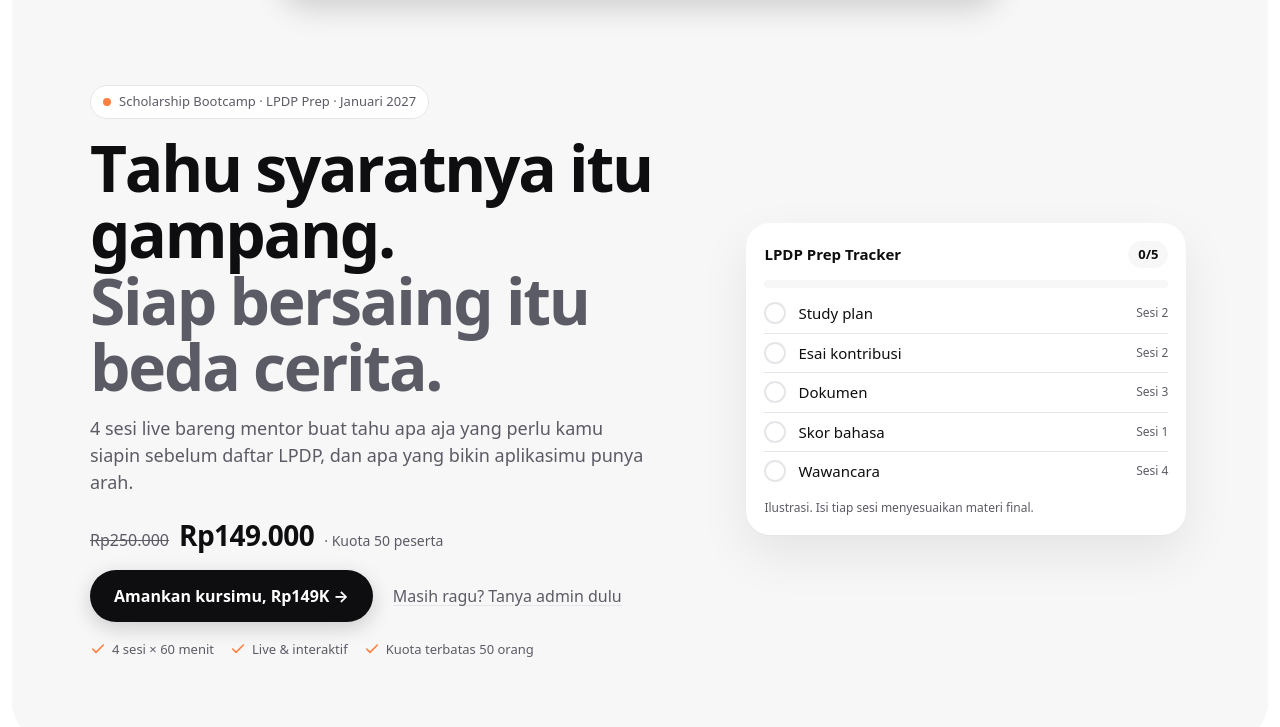
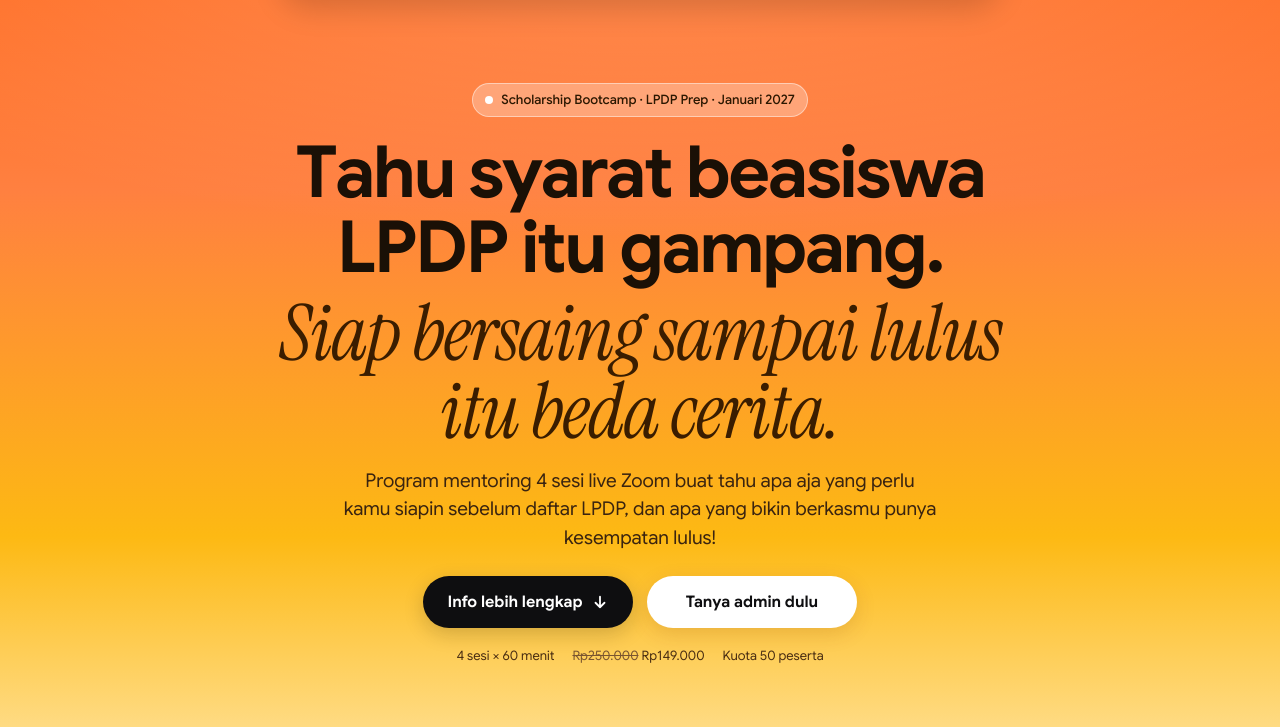
Before and after one commit to raihanhafidh/globalhublp, a plain HTML site: page schoboot/index.html in a window 1280 px wide. Shown: the part 57-784 px from the top of the page. Drawn offline with Linux system fonts and the light colour scheme; a web font is replaced by a local one.

Commit message:
SchoBoot: eased scroll for in-page links, self-hosted fonts
All buttons and links that point to another section scroll with an
eased animation that lands under the navbar, and the pricing card
pulses once on arrival. Google Sans and Instrument Serif are now
self-hosted (OFL) and preloaded, which removes the late font swap
that caused layout work and shift. Rebuilt page and screenshots.

Co-Authored-By: Claude Opus 5.5 <noreply@anthropic.com>

```diff
--- a/schoboot/index.html
+++ b/schoboot/index.html
@@ -6,17 +6,18 @@
 <title>SchoBoot: Bootcamp Persiapan LPDP 2027 | Global Hub</title>
 <meta name="description" content="4 sesi live bareng mentor buat tahu apa aja yang perlu kamu siapin sebelum daftar LPDP. Rp149.000, kuota 50 peserta, Januari 2027.">
 <meta name="robots" content="noindex, nofollow"><!-- selama draft -->
-<meta name="theme-color" content="#ffffff">
+<meta name="theme-color" content="#FF6A1F">
 <link rel="icon" href="https://globalhub.id/home/logos/favicon.svg">
-<link rel="preconnect" href="https://fonts.googleapis.com">
-<link rel="preconnect" href="https://fonts.gstatic.com" crossorigin>
-<!-- Google Sans, sama dengan globalhub.id. Dimuat non-blocking; fallback sans-serif. -->
-<link rel="stylesheet" href="https://fonts.googleapis.com/css2?family=Google+Sans:wght@400;500;700&display=swap" media="print" onload="this.media='all'">
-<noscript><link rel="stylesheet" href="https://fonts.googleapis.com/css2?family=Google+Sans:wght@400;500;700&display=swap"></noscript>
+<!-- Instrument Serif italic (OFL) di-host sendiri + preload -->
+<link rel="preload" href="media/instrument-serif-italic-latin.woff2" as="font" type="font/woff2" crossorigin>
+<!-- Google Sans (OFL, sama dengan globalhub.id) di-host sendiri + preload: tanpa koneksi ke Google Fonts dan tanpa relayout saat font masuk -->
+<link rel="preload" href="media/google-sans-latin.woff2" as="font" type="font/woff2" crossorigin>
 <!-- Tracking: tidak ada pixel/GA/Clarity di draft ini. Klik tombol push `lp_cta_click` ke dataLayer (src/shared.js):
      cta=checkout -> InitiateCheckout, cta=whatsapp -> Contact. TIDAK ada Purchase dari LP; Purchase hanya dari pembayaran terverifikasi.
      Developer: jangan biarkan tag menembak dari localhost/preview. -->
-<style>:root{
+<style>@font-face{font-family:"Google Sans";font-style:normal;font-weight:400 700;font-display:swap;src:url(media/google-sans-latin.woff2) format("woff2")}
+@font-face{font-family:"Instrument Serif";font-style:italic;font-weight:400;font-display:swap;src:url(media/instrument-serif-italic-latin.woff2) format("woff2")}
+:root{
   --bg:#fff; --card:#F7F7F7; --ink:#0E0E10; --muted:#5B5B66; --line:#E6E6EA;
   --yellow:#FDB913; --orange:#FF8040; --green:#1F9D55;
   --r-xl:40px; --r-lg:24px; --r-md:16px;
@@ -26,7 +27,7 @@
 }
 html[data-btn="orange"]{--btn-bg:var(--orange); --btn-fg:#16110c; --btn-shadow:0 6px 20px rgba(255,128,64,.35)}
 *{box-sizing:border-box}
-html{scroll-behavior:smooth;-webkit-text-size-adjust:100%}
+html{-webkit-text-size-adjust:100%}
 body{margin:0;overflow-x:clip;background:var(--bg);color:var(--ink);font-family:var(--font);font-size:16px;line-height:1.5;-webkit-font-smoothing:antialiased}
 img{display:block;max-width:100%}
 a{color:inherit}
@@ -74,41 +75,31 @@ s{color:var(--muted)}
 .nav__cta{display:inline-flex;align-items:center;gap:7px;background:#fff;color:var(--ink);font-weight:700;font-size:14px;text-decoration:none;height:38px;padding:0 14px;border-radius:10px;white-space:nowrap;transition:transform .15s cubic-bezier(.2,.8,.2,1)}
 .nav__cta:active{transform:scale(.97)}
 
-/* ---------- Hero ---------- */
-.hero{padding:84px 0 24px;background:var(--card);margin:8px;border-radius:28px;overflow:hidden}
-.hero__grid{display:grid;gap:24px}
-.h1{font-size:clamp(33px,9vw,64px);line-height:1.04;letter-spacing:-.035em;font-weight:700;margin-top:16px}
+/* ---------- Hero: gradasi oranye → kuning (warna deck PM), rata tengah ala Supaste ---------- */
+.hero{position:relative;overflow:hidden;margin:0 0 8px;border-radius:0 0 28px 28px;padding:92px 0 40px;text-align:center;color:#1A1006;
+  background:radial-gradient(120% 60% at 50% 0%,rgba(255,255,255,.18),transparent 60%),linear-gradient(180deg,#FF6A1F 0%,#FF8040 30%,#FDB913 72%,#FFE29A 100%)}
+.hero__inner{display:flex;flex-direction:column;align-items:center}
+.eyebrow--hero{background:rgba(255,255,255,.28);border-color:rgba(255,255,255,.45);color:#2B1700}
+.eyebrow--hero i{background:#fff}
+@media (max-width:479px){.eyebrow--hero{font-size:12px;white-space:nowrap;padding:6px 11px}}
+.h1{font-size:clamp(31px,8.4vw,72px);line-height:1.05;letter-spacing:-.035em;font-weight:700;margin-top:18px;max-width:15ch}
 .h1 .line{display:block}
-.h1 .line + .line{color:var(--muted)}
+.h1 .line--serif{font-family:"Instrument Serif",Georgia,serif;font-style:italic;font-weight:400;letter-spacing:-.02em;font-size:1.08em;line-height:1;color:#3A1D00;margin-top:.12em}
 .h1 .w{display:inline-block;white-space:nowrap}
 .h1 .ch{display:inline-block;opacity:0;transform:translateY(.35em);animation:ch .5s cubic-bezier(.2,.8,.2,1) forwards}
 @keyframes ch{to{opacity:1;transform:none}}
-.hero__sub{font-size:16px;color:var(--muted);margin-top:14px;max-width:560px}
-.price{display:flex;align-items:baseline;flex-wrap:wrap;gap:4px 10px;margin-top:18px}
-.price strong{font-size:28px;letter-spacing:-.02em}
-.price .quota{font-size:14px;color:var(--muted)}
-.hero__cta{margin-top:14px;display:flex;flex-direction:column;align-items:flex-start;gap:12px}
-.trust{display:flex;flex-wrap:wrap;gap:6px 16px;margin-top:18px;padding:0;list-style:none;font-size:13px;color:var(--muted)}
-.trust li{display:flex;align-items:center;gap:6px}
-.trust svg{flex:none}
-
-/* Tracker mockup */
-.tracker{background:#fff;border-radius:var(--r-lg);padding:18px;box-shadow:0 1px 0 var(--line),0 20px 50px rgba(14,14,16,.08);max-width:440px;width:100%;justify-self:center}
-.tracker__top{display:flex;align-items:center;justify-content:space-between;gap:8px}
-.tracker__title{font-weight:700;font-size:15px}
-.tracker__count{font-size:13px;font-weight:700;background:var(--card);border-radius:999px;padding:4px 10px;font-variant-numeric:tabular-nums}
-.bar{height:8px;background:var(--card);border-radius:99px;margin:12px 0 6px;overflow:hidden}
-.bar span{display:block;height:100%;width:0;background:linear-gradient(90deg,var(--yellow),var(--orange));border-radius:99px;transition:width .5s cubic-bezier(.2,.8,.2,1)}
-.tracker ul{list-style:none;margin:0;padding:0}
-.tracker li{display:flex;align-items:center;gap:12px;padding:8px 0;border-top:1px solid var(--line);font-size:15px}
-.tracker li:first-child{border-top:0}
-.tick{width:22px;height:22px;border-radius:50%;border:2px solid var(--line);display:grid;place-items:center;flex:none;transition:background .3s,border-color .3s}
-.tick svg{opacity:0;transform:scale(.5);transition:opacity .25s,transform .3s cubic-bezier(.2,.8,.2,1)}
-.tracker li.done .tick{background:var(--yellow);border-color:var(--yellow)}
-.tracker li.done .tick svg{opacity:1;transform:none}
-.tracker li .tag{margin-left:auto;font-size:12px;color:var(--muted)}
-.tracker li.done .tag{color:var(--ink)}
-.tracker__foot{font-size:12px;color:var(--muted);margin-top:8px}
+.hero__sub{font-size:16px;color:#3A2410;margin-top:16px;max-width:600px}
+.hero__cta{margin-top:24px;display:flex;flex-direction:column;align-items:stretch;gap:10px;width:100%;max-width:320px}
+.btn--hero svg{transition:transform .25s cubic-bezier(.2,.8,.2,1)}
+.btn--hero:hover svg{transform:translateY(2px)}
+.btn--ghost{background:#fff;color:var(--ink);box-shadow:0 6px 20px rgba(120,50,0,.15)}
+.trust{display:flex;flex-wrap:wrap;justify-content:center;gap:4px 18px;margin-top:18px;padding:0;list-style:none;font-size:13px;color:#4A2E12}
+.trust s{color:#7A5530}
+/* Kartu harga berdenyut sekali saat sampai lewat tombol scroll */
+#harga.arrive .pricecard{animation:arrive 1.1s cubic-bezier(.2,.8,.2,1)}
+@keyframes arrive{0%{box-shadow:0 0 0 0 rgba(255,128,64,.55),0 20px 50px rgba(14,14,16,.08)}60%{box-shadow:0 0 0 14px rgba(255,128,64,0),0 20px 50px rgba(14,14,16,.08)}100%{box-shadow:0 20px 50px rgba(14,14,16,.08)}}
+[tabindex="-1"]:focus{outline:none}
+.sr{position:absolute;width:1px;height:1px;overflow:hidden;clip:rect(0 0 0 0);white-space:nowrap}
 
 /* ---------- Strip fakta ---------- */
 .facts{display:grid;grid-template-columns:repeat(4,1fr);gap:6px;margin:8px}
@@ -223,15 +214,16 @@ footer p + p{margin-top:6px}
 .reveal.in{opacity:1;transform:none}
 
 @media (min-width:768px){
-  .sec,.hero,.closing{border-radius:var(--r-xl);margin:12px}
+  .sec,.closing{border-radius:var(--r-xl);margin:12px}
+  .hero{border-radius:0 0 var(--r-xl) var(--r-xl);margin:0 0 12px}
   .sec{padding:80px 0}
   .wrap{padding:0 40px}
   .nav__links{display:flex}
   .nav__pill{--ear:22px;padding:8px 10px 8px 12px;border-radius:0 0 28px 28px}
-  .hero{padding:130px 0 70px}
-  .hero__grid{grid-template-columns:1.15fr .85fr;align-items:center;gap:48px}
-  .hero__sub{font-size:18px}
-  .hero__cta{flex-direction:row;align-items:center;gap:20px}
+  .hero{padding:140px 0 88px}
+  .hero__sub{font-size:19px}
+  .hero__cta{flex-direction:row;justify-content:center;max-width:none;width:auto;gap:14px}
+  .hero__cta .btn{min-width:210px}
   .facts{grid-template-columns:repeat(4,1fr);margin:12px}
   .fact{padding:20px 24px;border-radius:28px}
   .cmp__head{display:grid;grid-template-columns:1fr 1fr;font-size:13px;font-weight:700;color:var(--muted);padding:0 16px}
@@ -259,7 +251,6 @@ footer p + p{margin-top:6px}
 }
 @media (hover:none){.btn:hover{transform:none}}
 @media (prefers-reduced-motion:reduce){
-  html{scroll-behavior:auto}
   *,*::before,*::after{animation-duration:.01ms!important;animation-delay:0ms!important;transition-duration:.01ms!important}
   .reveal{opacity:1;transform:none}
 }
@@ -285,57 +276,35 @@ footer p + p{margin-top:6px}
 <main id="top">
 <!-- §hero -->
 <section class="hero" id="hero">
-  <div class="wrap hero__grid">
-    <div>
-      <span class="eyebrow"><i></i>Scholarship Bootcamp · LPDP Prep · Januari 2027</span>
-      <h1 class="h1" id="h1" aria-label="Tahu syaratnya itu gampang. Siap bersaing itu beda cerita.">
-        <span class="line">Tahu syaratnya itu gampang.</span>
-        <span class="line">Siap bersaing itu beda cerita.</span>
+  <div class="wrap hero__inner">
+    <span class="eyebrow eyebrow--hero"><i></i>Scholarship Bootcamp · LPDP Prep · Januari 2027</span>
+    <h1 class="h1" id="h1" aria-label="Tahu syarat beasiswa LPDP itu gampang. Siap bersaing sampai lulus itu beda cerita.">
+      <span class="line">Tahu syarat beasiswa LPDP itu gampang.</span>
+      <span class="line line--serif">Siap bersaing sampai lulus itu beda cerita.</span>
     </h1>
     <script>
-      /* A/B H1: ?h1=b atau ?h1=c. Lalu animasi per huruf (dilewati kalau reduced-motion). */
+    /* Varian tombol ?btn=orange, lalu animasi per huruf (dilewati kalau reduced-motion). */
     (function(){
-        var v={b:["Mau LPDP?","Jangan cuma tahu syaratnya."],c:["Mulai siapin LPDP","sebelum pendaftaran dibuka."]};
-        var h=document.getElementById('h1'),q=new URLSearchParams(location.search),k=q.get('h1'),L=h.querySelectorAll('.line');
-        if(v[k]){L[0].textContent=v[k][0];L[1].textContent=v[k][1];h.setAttribute('aria-label',v[k].join(' '));}
+      var h=document.getElementById('h1'),q=new URLSearchParams(location.search),L=h.querySelectorAll('.line');
       var b=q.get('btn');if(b==='orange'||b==='black')document.documentElement.setAttribute('data-btn',b);
       if(matchMedia('(prefers-reduced-motion: reduce)').matches)return;
       var i=0;L.forEach(function(line){var words=line.textContent.trim().split(' ');line.textContent='';line.setAttribute('aria-hidden','true');
         words.forEach(function(w,wi){var ws=document.createElement('span');ws.className='w';
-            Array.from(w).forEach(function(c){var s=document.createElement('span');s.className='ch';s.textContent=c;s.style.animationDelay=(i++*14)+'ms';ws.appendChild(s);});
+          Array.from(w).forEach(function(c){var s=document.createElement('span');s.className='ch';s.textContent=c;s.style.animationDelay=(i++*12)+'ms';ws.appendChild(s);});
           line.appendChild(ws);if(wi<words.length-1)line.appendChild(document.createTextNode(' '));});});
     })();
     </script>
-      <p class="hero__sub">4 sesi live bareng mentor buat tahu apa aja yang perlu kamu siapin sebelum daftar LPDP, dan apa yang bikin aplikasimu punya arah.</p>
-      <div class="price"><s>Rp250.000</s><strong>Rp149.000</strong><span class="quota">· Kuota 50 peserta</span></div>
+    <p class="hero__sub">Program mentoring 4 sesi live Zoom buat tahu apa aja yang perlu kamu siapin sebelum daftar LPDP, dan apa yang bikin berkasmu punya kesempatan lulus!</p>
     <div class="hero__cta">
-        <a href="#harga" class="btn" data-checkout data-cta="checkout" data-pos="hero" data-paket="schoboot" data-marketing-placement="hero">Amankan kursimu, Rp149K →</a>
-        <a href="#" class="link" data-cta="whatsapp" data-pos="hero-wa" data-msg="Halo kak, aku mau tanya SchoBoot (bootcamp LPDP). Aku lagi di tahap ___." data-marketing-placement="hero-wa">Masih ragu? Tanya admin dulu</a>
+      <!-- Tombol utama hero = info (scroll ke kartu produk/harga), bukan checkout, jadi tidak ada data-cta="checkout" di sini -->
+      <a href="#harga" class="btn btn--hero" data-scroll data-marketing-placement="hero-info">Info lebih lengkap <svg width="18" height="18" viewBox="0 0 24 24" fill="none" stroke="currentColor" stroke-width="2.4" stroke-linecap="round" stroke-linejoin="round" aria-hidden="true"><path d="M12 5v14M6 13l6 6 6-6"/></svg></a>
+      <a href="#" class="btn btn--ghost" data-cta="whatsapp" data-pos="hero-wa" data-msg="Halo kak, aku mau tanya SchoBoot (bootcamp LPDP). Aku lagi di tahap ___." data-marketing-placement="hero-wa">Tanya admin dulu</a>
     </div>
     <ul class="trust">
-        <li><svg width="16" height="16" viewBox="0 0 24 24" fill="none" stroke="#FF8040" stroke-width="2.4" stroke-linecap="round" stroke-linejoin="round" aria-hidden="true"><path d="M20 6 9 17l-5-5"/></svg>4 sesi × 60 menit</li>
-        <li><svg width="16" height="16" viewBox="0 0 24 24" fill="none" stroke="#FF8040" stroke-width="2.4" stroke-linecap="round" stroke-linejoin="round" aria-hidden="true"><path d="M20 6 9 17l-5-5"/></svg>Live &amp; interaktif</li>
-        <li><svg width="16" height="16" viewBox="0 0 24 24" fill="none" stroke="#FF8040" stroke-width="2.4" stroke-linecap="round" stroke-linejoin="round" aria-hidden="true"><path d="M20 6 9 17l-5-5"/></svg>Kuota terbatas 50 orang</li>
+      <li>4 sesi × 60 menit</li>
+      <li><s>Rp250.000</s> Rp149.000</li>
+      <li>Kuota 50 peserta</li>
     </ul>
-    </div>
-
-    <!-- Mockup "LPDP Prep Tracker": HTML/CSS, progres terisi saat di-scroll -->
-    <div class="tracker" id="tracker" role="img" aria-label="Ilustrasi checklist persiapan LPDP: study plan, esai kontribusi, dokumen, skor bahasa, wawancara">
-      <div class="tracker__top">
-        <span class="tracker__title">LPDP Prep Tracker</span>
-        <span class="tracker__count"><span id="tcount">0</span>/5</span>
-      </div>
-      <div class="bar"><span id="tbar"></span></div>
-      <ul>
-        <li><span class="tick"><svg width="12" height="12" viewBox="0 0 24 24" fill="none" stroke="#0E0E10" stroke-width="3.5" stroke-linecap="round" stroke-linejoin="round"><path d="M20 6 9 17l-5-5"/></svg></span>Study plan<span class="tag">Sesi 2</span></li>
-        <li><span class="tick"><svg width="12" height="12" viewBox="0 0 24 24" fill="none" stroke="#0E0E10" stroke-width="3.5" stroke-linecap="round" stroke-linejoin="round"><path d="M20 6 9 17l-5-5"/></svg></span>Esai kontribusi<span class="tag">Sesi 2</span></li>
-        <li><span class="tick"><svg width="12" height="12" viewBox="0 0 24 24" fill="none" stroke="#0E0E10" stroke-width="3.5" stroke-linecap="round" stroke-linejoin="round"><path d="M20 6 9 17l-5-5"/></svg></span>Dokumen<span class="tag">Sesi 3</span></li>
-        <li><span class="tick"><svg width="12" height="12" viewBox="0 0 24 24" fill="none" stroke="#0E0E10" stroke-width="3.5" stroke-linecap="round" stroke-linejoin="round"><path d="M20 6 9 17l-5-5"/></svg></span>Skor bahasa<span class="tag">Sesi 1</span></li>
-        <li><span class="tick"><svg width="12" height="12" viewBox="0 0 24 24" fill="none" stroke="#0E0E10" stroke-width="3.5" stroke-linecap="round" stroke-linejoin="round"><path d="M20 6 9 17l-5-5"/></svg></span>Wawancara<span class="tag">Sesi 4</span></li>
-      </ul>
-      <!-- TODO [V]: label "Sesi N" di tracker mengikuti placeholder materi sesi, sesuaikan kalau materi final berbeda -->
-      <p class="tracker__foot">Ilustrasi. Isi tiap sesi menyesuaikan materi final.</p>
-    </div>
   </div>
 </section>
 <!-- /§hero -->
@@ -375,9 +344,9 @@ footer p + p{margin-top:6px}
     </div>
     <div>
       <div class="deck" id="deck">
-        <button class="card p0" type="button" aria-label="Australia, Sydney. Ganti kartu"><img src="media/australia.webp" alt="Gedung opera di tepi pelabuhan Sydney dengan latar gedung pencakar langit" width="480" height="270" loading="lazy" decoding="async"><span class="card__chip">S2 · S3</span><span class="card__cap"><b>Australia</b><span>Sydney</span></span></button>
-        <button class="card p1" type="button" aria-label="Rusia, Moskow. Ganti kartu"><img src="media/rusia.webp" alt="Gedung utama universitas bergaya menara di Moskow dikelilingi taman" width="480" height="270" loading="lazy" decoding="async"><span class="card__chip">S2 · S3</span><span class="card__cap"><b>Rusia</b><span>Moskow</span></span></button>
-        <button class="card p2" type="button" aria-label="Tiongkok, tradisi bertemu kota modern. Ganti kartu"><img src="media/tiongkok.webp" alt="Pagoda kayu bertingkat dengan latar gedung apartemen modern" width="480" height="360" loading="lazy" decoding="async"><span class="card__chip">S2 · S3</span><span class="card__cap"><b>Tiongkok</b><span>Tradisi bertemu kota modern</span></span></button>
+        <button class="card p0" type="button"><img src="media/australia.webp" alt="Gedung opera di tepi pelabuhan Sydney dengan latar gedung pencakar langit" width="480" height="270" loading="lazy" decoding="async"><span class="card__chip">S2 · S3</span><span class="card__cap"><b>Australia</b><span>Sydney</span></span><span class="sr">, ganti kartu</span></button>
+        <button class="card p1" type="button"><img src="media/rusia.webp" alt="Gedung utama universitas bergaya menara di Moskow dikelilingi taman" width="480" height="270" loading="lazy" decoding="async"><span class="card__chip">S2 · S3</span><span class="card__cap"><b>Rusia</b><span>Moskow</span></span><span class="sr">, ganti kartu</span></button>
+        <button class="card p2" type="button"><img src="media/tiongkok.webp" alt="Pagoda kayu bertingkat dengan latar gedung apartemen modern" width="480" height="360" loading="lazy" decoding="async"><span class="card__chip">S2 · S3</span><span class="card__cap"><b>Tiongkok</b><span>Tradisi bertemu kota modern</span></span><span class="sr">, ganti kartu</span></button>
       </div>
       <div class="deck__dots" aria-hidden="true"><i class="on"></i><i></i><i></i></div>
     </div>
@@ -663,23 +632,6 @@ var CONFIG = {
 
   var reduce = matchMedia('(prefers-reduced-motion: reduce)').matches;
 
-  // Tracker: 0/5 → 5/5 mengikuti scroll
-  var tr = document.getElementById('tracker'), items = tr.querySelectorAll('li'),
-      cnt = document.getElementById('tcount'), bar = document.getElementById('tbar'), last = -1, ticking = false;
-  function updTracker(){
-    ticking = false;
-    // Selalu mulai 0/5 saat halaman dibuka, terisi seiring scroll (juga di desktop yang tracker-nya langsung terlihat)
-    var r = tr.getBoundingClientRect(), vh = innerHeight, y = scrollY, top = r.top + y;
-    var start = Math.max(0, top - vh * 0.9), end = Math.max(start + 360, top + r.height - vh * 0.35);
-    var p = (y - start) / (end - start);
-    var n = Math.max(0, Math.min(5, Math.floor(p * 6)));
-    if (n === last) return; last = n;
-    items.forEach(function(li,i){ li.classList.toggle('done', i < n); });
-    cnt.textContent = n; bar.style.width = (n * 20) + '%';
-  }
-  addEventListener('scroll', function(){ if(!ticking){ ticking = true; requestAnimationFrame(updTracker); } }, {passive:true});
-  requestAnimationFrame(function(){ setTimeout(updTracker, 0); });
-
   // Reveal saat masuk viewport
   var els = document.querySelectorAll('.reveal');
   if (reduce || !('IntersectionObserver' in window)) { els.forEach(function(e){ e.classList.add('in'); }); }
@@ -687,6 +639,44 @@ var CONFIG = {
     var io = new IntersectionObserver(function(es){ es.forEach(function(e){ if(e.isIntersecting){ e.target.classList.add('in'); io.unobserve(e.target); } }); }, {rootMargin:'0px 0px -8% 0px'});
     els.forEach(function(e){ io.observe(e); });
   }
+
+  // Scroll beranimasi untuk semua tombol/link yang mengarah ke section lain (#...)
+  var navH = function(){ var n = document.querySelector('.nav__pill'); return n ? n.getBoundingClientRect().bottom + 12 : 0; };
+  var ease = function(t){ return t < .5 ? 4*t*t*t : 1 - Math.pow(-2*t + 2, 3) / 2; };
+  var anim = null;
+  function stopAnim(){ if (anim) { cancelAnimationFrame(anim); anim = null; } }
+  ['wheel','touchstart','keydown'].forEach(function(ev){ addEventListener(ev, stopAnim, {passive:true}); });
+  function scrollToEl(el){
+    // Target dihitung ulang tiap frame: section di bawah memakai content-visibility, tingginya baru pasti setelah dirender
+    var target = function(){ return el.id === 'top' ? 0 : Math.max(0, Math.min(document.documentElement.scrollHeight - innerHeight, el.getBoundingClientRect().top + scrollY - navH())); };
+    var from = scrollY;
+    function arrive(){
+      var fix = target(); if (Math.abs(fix - scrollY) > 2) scrollTo(0, fix);
+      if (!el.hasAttribute('tabindex')) el.setAttribute('tabindex','-1');
+      el.focus({preventScroll:true});
+      el.classList.remove('arrive'); void el.offsetWidth; el.classList.add('arrive');
+    }
+    if (reduce || Math.abs(target() - from) < 4) {
+      // Tanpa animasi: lompat, lalu koreksi beberapa frame sampai posisi stabil
+      var n = 0; scrollTo(0, target());
+      (function settle(){ var t = target(); if (Math.abs(t - scrollY) > 2) scrollTo(0, t); if (++n < 12) requestAnimationFrame(settle); else arrive(); })();
+      return;
+    }
+    var dur = Math.min(1100, Math.max(550, Math.abs(target() - from) * .35)), t0 = null;
+    stopAnim();
+    anim = requestAnimationFrame(function step(ts){
+      if (t0 === null) t0 = ts;
+      var k = Math.min(1, (ts - t0) / dur);
+      scrollTo(0, from + (target() - from) * ease(k));
+      if (k < 1) anim = requestAnimationFrame(step); else { anim = null; requestAnimationFrame(arrive); }
+    });
+  }
+  document.addEventListener('click', function(e){
+    var a = e.target.closest('a[href^="#"]'); if (!a) return;
+    var id = a.getAttribute('href').slice(1); if (!id) return;
+    var el = document.getElementById(id); if (!el) return;
+    e.preventDefault(); scrollToEl(el);
+  });
 
   // Kartu destinasi bergerak
   var deck = document.getElementById('deck'), cards = Array.prototype.slice.call(deck.querySelectorAll('.card')),
```
Also changed, not shown: docs/schoboot/desktop-1440-fold.png, docs/schoboot/desktop-1440.png, docs/schoboot/mobile-375-fold.png, docs/schoboot/mobile-375.png, schoboot/media/google-sans-latin.woff2 (added), schoboot/media/instrument-serif-italic-latin.woff2 (added), 1 other file. Lines whose indentation alone changed are shown as unchanged.
